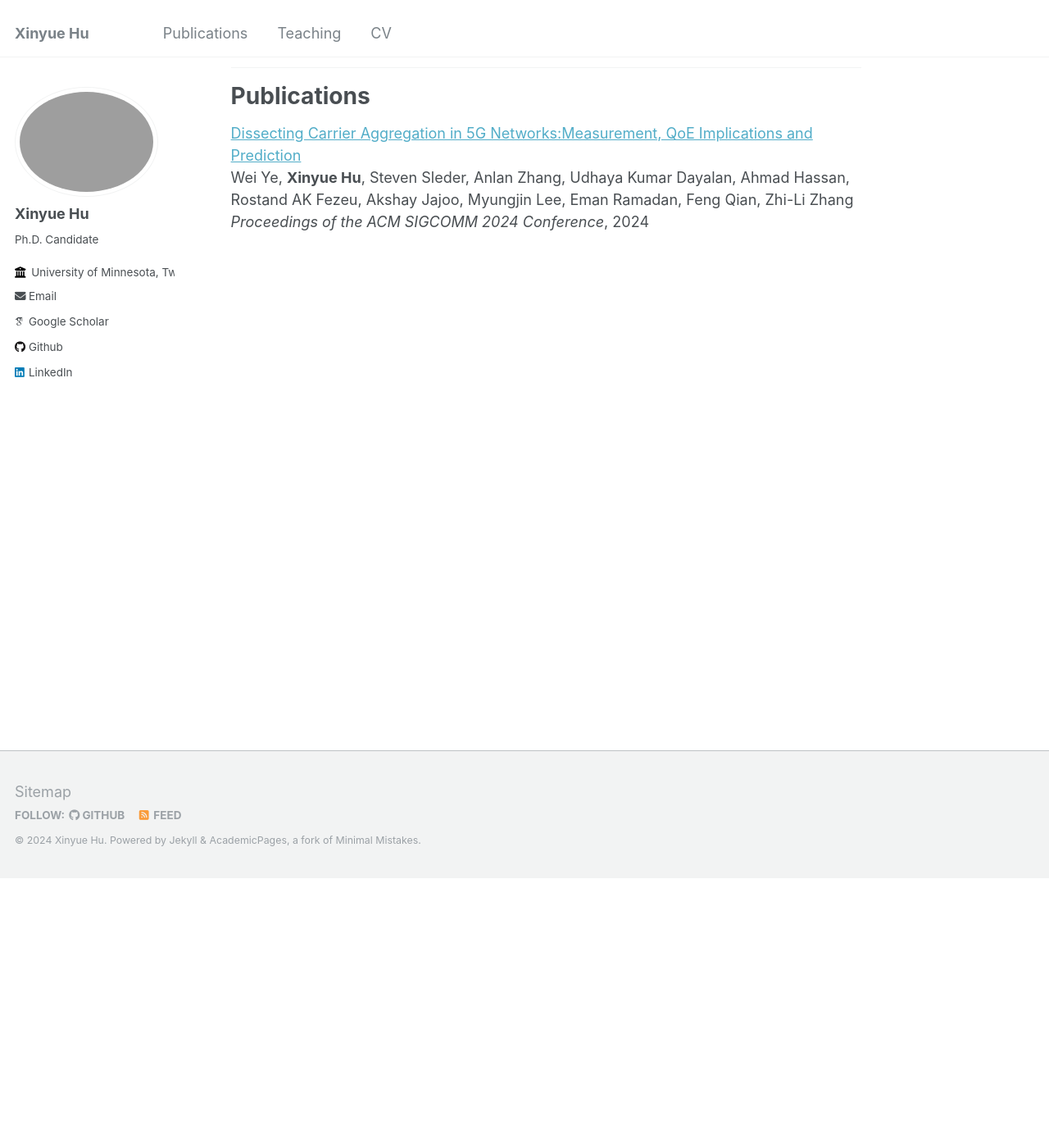
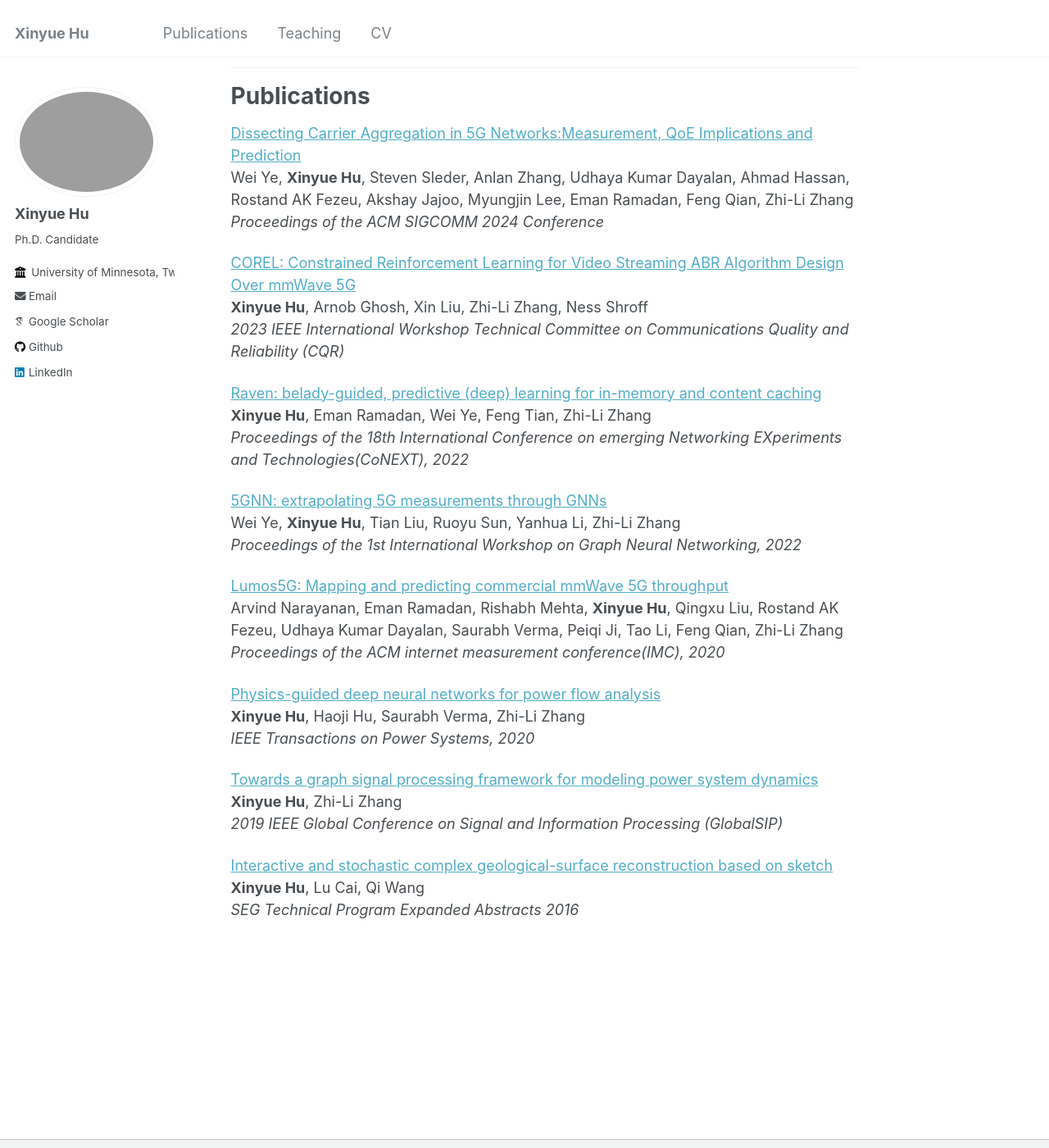
Before and after one commit to xinyuesherry/xinyue.github.io, a Jekyll site: the page built from _pages/about.md, in a window 1280 px wide and 1400 px high, scrolled down 329 px. Shown: the whole window at 82% size. Built offline with Jekyll 4.4.1, drawn with Linux system fonts in a browser that asks for light colours; some web fonts are replaced.

Commit message:
Update about.md

```diff
--- a/_pages/about.md
+++ b/_pages/about.md
@@ -17,4 +17,32 @@ Publications
 ======
 [Dissecting Carrier Aggregation in 5G Networks:Measurement, QoE Implications and Prediction](https://dl.acm.org/doi/pdf/10.1145/3651890.3672250)
 Wei Ye, **Xinyue Hu**, Steven Sleder, Anlan Zhang, Udhaya Kumar Dayalan, Ahmad Hassan, Rostand AK Fezeu, Akshay Jajoo, Myungjin Lee, Eman Ramadan, Feng Qian, Zhi-Li Zhang
-_Proceedings of the ACM SIGCOMM 2024 Conference_, 2024
+_Proceedings of the ACM SIGCOMM 2024 Conference_
+
+[COREL: Constrained Reinforcement Learning for Video Streaming ABR Algorithm Design Over mmWave 5G](https://ieeexplore.ieee.org/abstract/document/10317803)
+**Xinyue Hu**, Arnob Ghosh, Xin Liu, Zhi-Li Zhang, Ness Shroff
+_2023 IEEE International Workshop Technical Committee on Communications Quality and Reliability (CQR)_
+
+[Raven: belady-guided, predictive (deep) learning for in-memory and content caching](https://dl.acm.org/doi/abs/10.1145/3555050.3569134)
+**Xinyue Hu**, Eman Ramadan, Wei Ye, Feng Tian, Zhi-Li Zhang
+_Proceedings of the 18th International Conference on emerging Networking EXperiments and Technologies(CoNEXT), 2022_
+
+[5GNN: extrapolating 5G measurements through GNNs](https://dl.acm.org/doi/abs/10.1145/3565473.3569186)
+Wei Ye, **Xinyue Hu**, Tian Liu, Ruoyu Sun, Yanhua Li, Zhi-Li Zhang
+_Proceedings of the 1st International Workshop on Graph Neural Networking, 2022_
+
+[Lumos5G: Mapping and predicting commercial mmWave 5G throughput](https://dl.acm.org/doi/abs/10.1145/3419394.3423629)
+Arvind Narayanan, Eman Ramadan, Rishabh Mehta, **Xinyue Hu**, Qingxu Liu, Rostand AK Fezeu, Udhaya Kumar Dayalan, Saurabh Verma, Peiqi Ji, Tao Li, Feng Qian, Zhi-Li Zhang
+_Proceedings of the ACM internet measurement conference(IMC), 2020_
+
+[Physics-guided deep neural networks for power flow analysis](https://ieeexplore.ieee.org/abstract/document/9216092)
+**Xinyue Hu**, Haoji Hu, Saurabh Verma, Zhi-Li Zhang
+_IEEE Transactions on Power Systems, 2020_
+
+[Towards a graph signal processing framework for modeling power system dynamics](https://ieeexplore.ieee.org/abstract/document/8969365)
+**Xinyue Hu**, Zhi-Li Zhang
+_2019 IEEE Global Conference on Signal and Information Processing (GlobalSIP)_
+
+[Interactive and stochastic complex geological-surface reconstruction based on sketch](https://library.seg.org/doi/abs/10.1190/segam2016-13961298.1)
+**Xinyue Hu**, Lu Cai, Qi Wang
+_SEG Technical Program Expanded Abstracts 2016_
```
